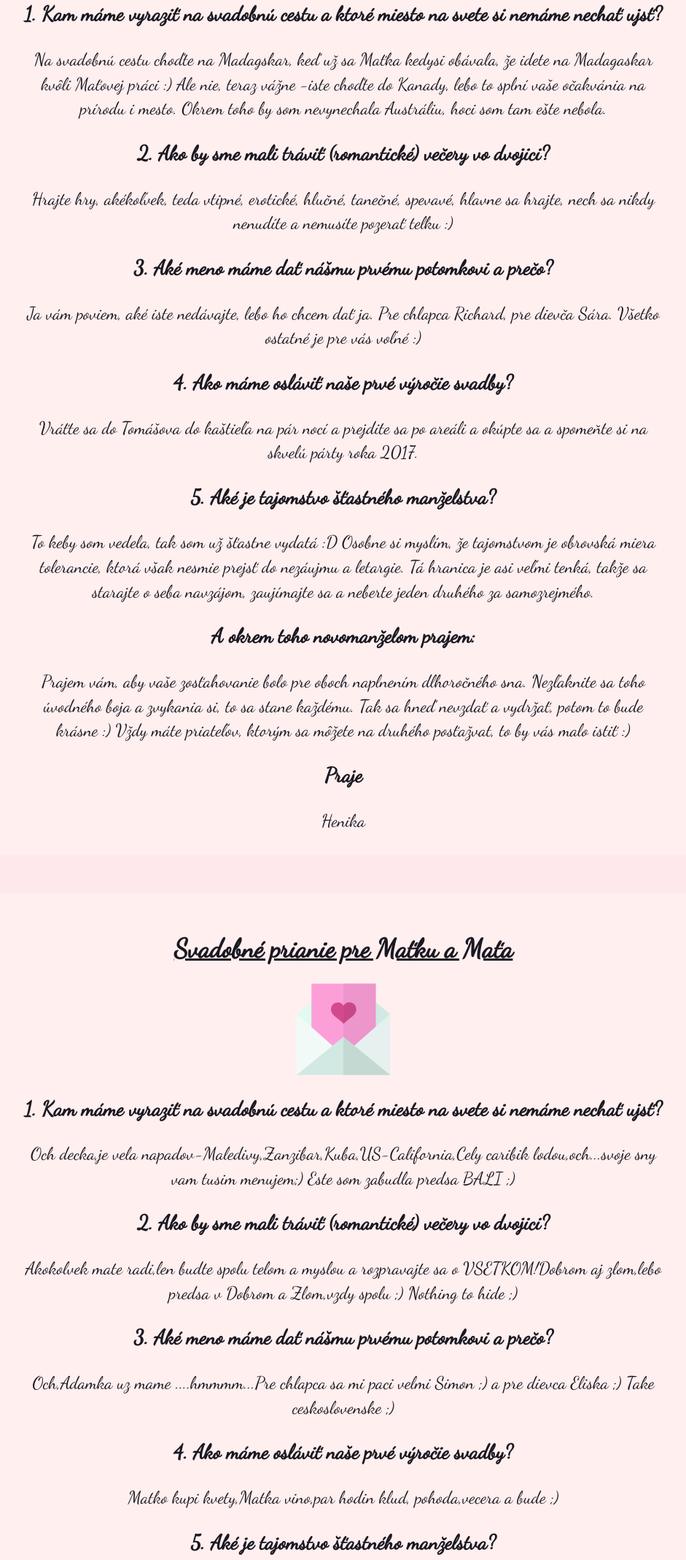
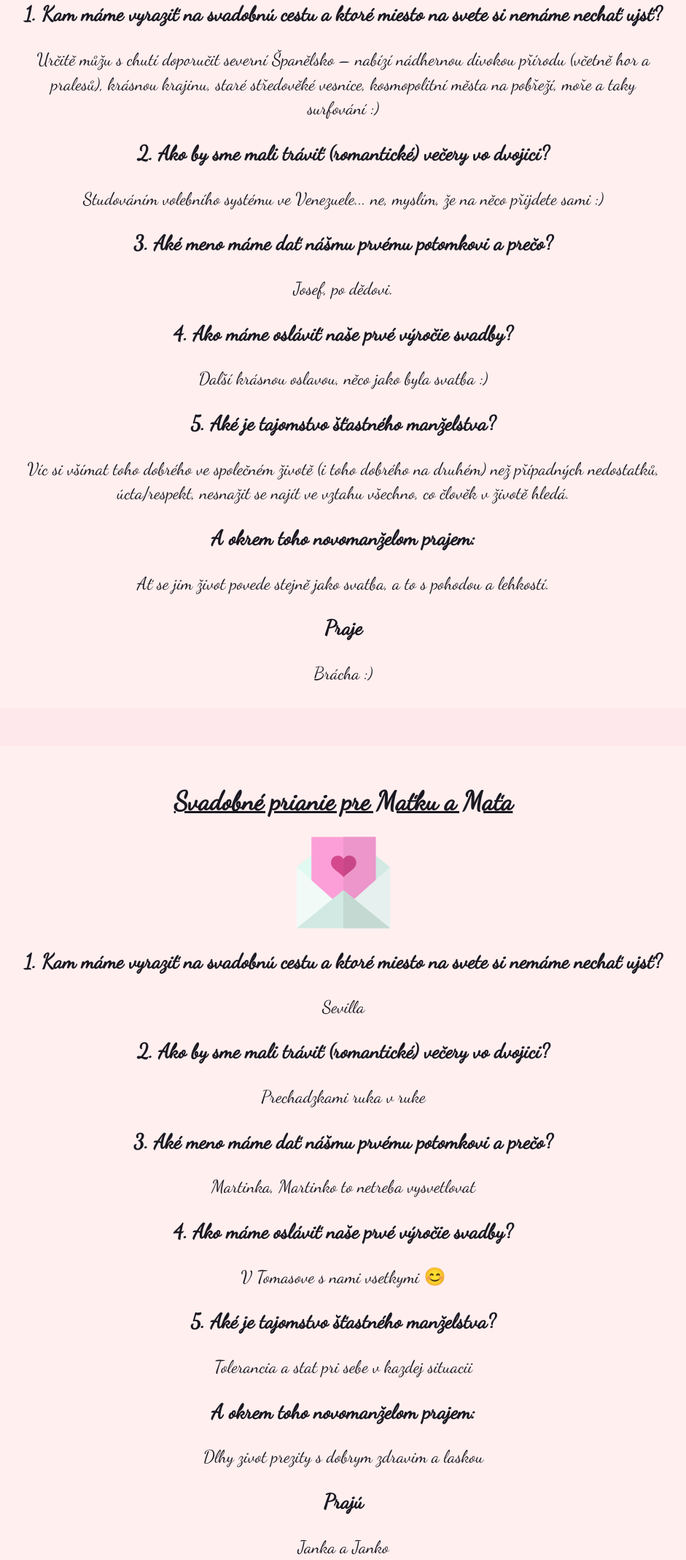
Before and after one commit to czertbytes/matka-a-matko, a plain HTML site: page prani/index.html in a window 1280 px wide. Shown: the part 327-2464 px from the top of the page at 73% size, without its empty margins (169-1110 px from the left). Drawn offline with Linux system fonts and the light colour scheme.

Commit message:
add bracha, jankove

```diff
--- a/prani/index.html
+++ b/prani/index.html
@@ -51,6 +51,44 @@
         <span class="praju"></span>
     </div>
     -->
+
+    <div class="container">
+        <h2>Svadobné prianie pre Maťku a Maťa</h2>
+        <img src="./wedding-invitation.png">
+        <h3>1. Kam máme vyraziť na svadobnú cestu a ktoré miesto na svete si nemáme nechať ujsť?</h3>
+        <span>Určitě můžu s chutí doporučit severní Španělsko – nabízí nádhernou divokou přírodu (včetně hor a pralesů), krásnou krajinu, staré středověké vesnice, kosmopolitní města na pobřeží, moře a taky surfování :)</span>
+        <h3>2. Ako by sme mali tráviť (romantické) večery vo dvojici?</h3>
+        <span>Studováním volebního systému ve Venezuele... ne, myslím, že na něco přijdete sami :)</span>
+        <h3>3. Aké meno máme dať nášmu prvému potomkovi a prečo?</h3>
+        <span>Josef, po dědovi.</span>
+        <h3>4. Ako máme osláviť naše prvé výročie svadby?</h3>
+        <span>Další krásnou oslavou, něco jako byla svatba :)</span>
+        <h3>5. Aké je tajomstvo šťastného manželstva?</h3>
+        <span>Víc si všímat toho dobrého ve společném životě (i toho dobrého na druhém) než případných nedostatků, úcta/respekt, nesnažit se najít ve vztahu všechno, co člověk v životě hledá.</span>
+        <h3>A okrem toho novomanželom prajem:</h3>
+        <span>Ať se jim život povede stejně jako svatba, a to s pohodou a lehkostí.</span>
+        <h3>Praje</h3>
+        <span class="praju">Brácha :)</span>
+    </div>
+
+    <div class="container">
+        <h2>Svadobné prianie pre Maťku a Maťa</h2>
+        <img src="./wedding-invitation.png">
+        <h3>1. Kam máme vyraziť na svadobnú cestu a ktoré miesto na svete si nemáme nechať ujsť?</h3>
+        <span>Sevilla</span>
+        <h3>2. Ako by sme mali tráviť (romantické) večery vo dvojici?</h3>
+        <span>Prechadzkami ruka v ruke</span>
+        <h3>3. Aké meno máme dať nášmu prvému potomkovi a prečo?</h3>
+        <span>Martinka, Martinko to netreba vysvetlovat</span>
+        <h3>4. Ako máme osláviť naše prvé výročie svadby?</h3>
+        <span>V Tomasove s nami vsetkymi 😊</span>
+        <h3>5. Aké je tajomstvo šťastného manželstva?</h3>
+        <span>Tolerancia a stat pri sebe v kazdej situacii</span>
+        <h3>A okrem toho novomanželom prajem:</h3>
+        <span>Dlhy zivot prezity s dobrym zdravim a laskou</span>
+        <h3>Prajú</h3>
+        <span class="praju">Janka a Janko</span>
+    </div>
 
     <div class="container">
         <h2>Svadobné prianie pre Maťku a Maťa</h2>
```
